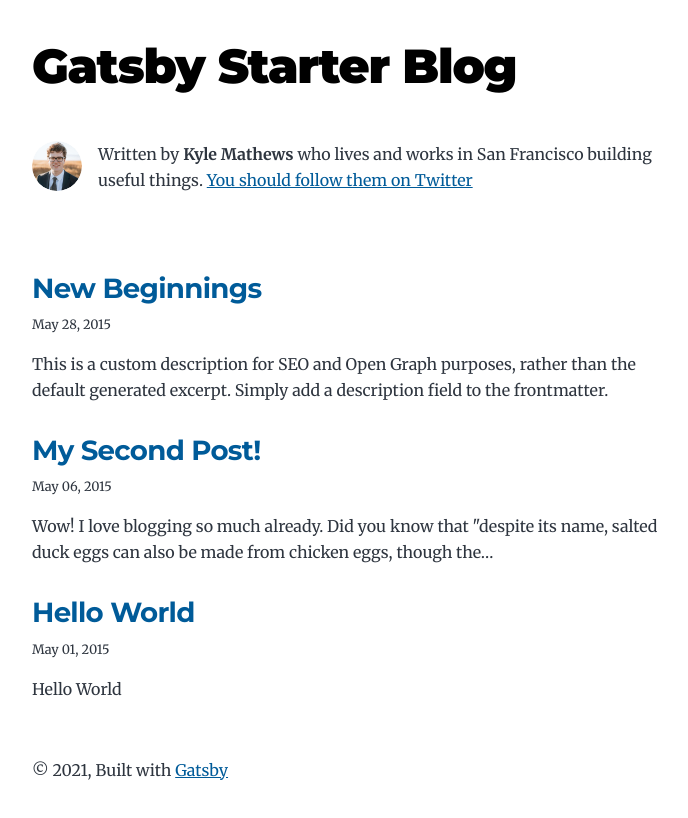
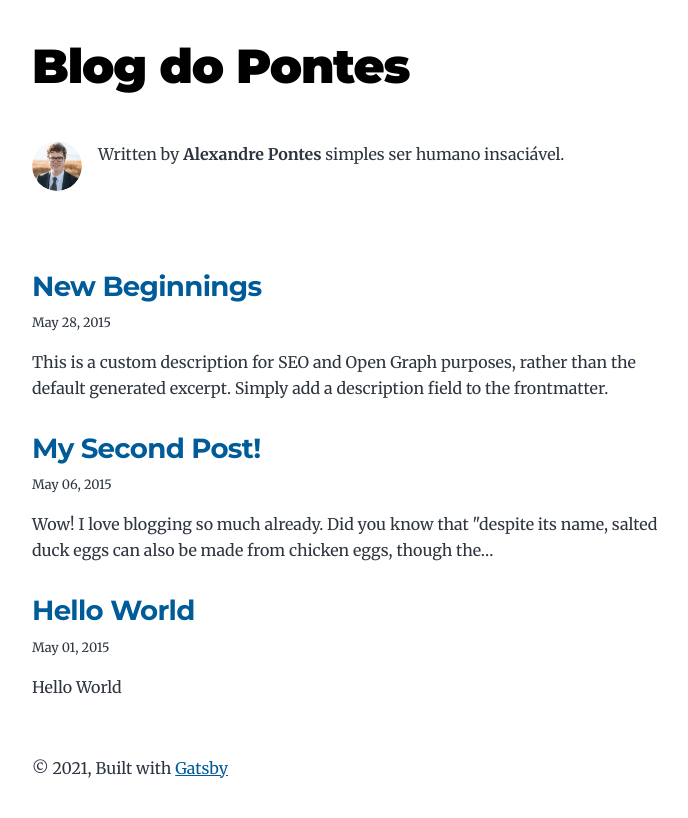
Before and after one commit to apontes77/gatsby-starter-blog-do-pontes, a Gatsby site: page / in a window 1280 px wide. Shown: the whole page, without its empty margins (292-980 px from the left). Built offline with nearby package versions, Linux system fonts and the light colour scheme; Gatsby itself is replaced by a stand-in of ours.

Commit message:
some changes in personal informations

```diff
--- a/gatsby-config.js
+++ b/gatsby-config.js
@@ -1,14 +1,14 @@
 module.exports = {
   siteMetadata: {
-    title: `Gatsby Starter Blog`,
+    title: `Blog do Pontes`,
     author: {
-      name: `Kyle Mathews`,
-      summary: `who lives and works in San Francisco building useful things.`,
+      name: `Alexandre Pontes`,
+      summary: `simples ser humano insaciável.`,
     },
-    description: `A starter blog demonstrating what Gatsby can do.`,
-    siteUrl: `https://gatsby-starter-blog-demo.netlify.app/`,
+    description: `Neste blog simples, pretendo expor coisas que aprendi e que aprendo.`,
+    siteUrl: `https://blog-do-pontes.vercel.app/`,
     social: {
-      twitter: `kylemathews`,
+      linkedin: `https://www.linkedin.com/in/alexandre-pontes-de-queiroz/`,
     },
   },
   plugins: [
@@ -60,8 +60,8 @@ module.exports = {
     {
       resolve: `gatsby-plugin-manifest`,
       options: {
-        name: `Gatsby Starter Blog`,
-        short_name: `GatsbyJS`,
+        name: `Blog do Pontes`,
+        short_name: `Blog do Pontes`,
         start_url: `/`,
         background_color: `#ffffff`,
         theme_color: `#663399`,
--- a/gatsby-node.js
+++ b/gatsby-node.js
@@ -94,7 +94,7 @@ exports.createSchemaCustomization = ({ actions }) => {
     }
 
     type Social {
-      twitter: String
+      linkedin: String
     }
 
     type MarkdownRemark implements Node {
--- a/src/components/bio.js
+++ b/src/components/bio.js
@@ -26,7 +26,7 @@ const Bio = () => {
             summary
           }
           social {
-            twitter
+            linkedin
           }
         }
       }
@@ -55,9 +55,6 @@ const Bio = () => {
         <p>
           Written by <strong>{author.name}</strong> {author?.summary || null}
           {` `}
-          <a href={`https://twitter.com/${social?.twitter || ``}`}>
-            You should follow them on Twitter
-          </a>
         </p>
       )}
     </div>
--- a/src/components/seo.js
+++ b/src/components/seo.js
@@ -19,7 +19,7 @@ const SEO = ({ description, lang, meta, title }) => {
             title
             description
             social {
-              twitter
+              linkedin
             }
           }
         }
@@ -55,19 +55,19 @@ const SEO = ({ description, lang, meta, title }) => {
           content: `website`,
         },
         {
-          name: `twitter:card`,
+          name: `linkedin:card`,
           content: `summary`,
         },
         {
-          name: `twitter:creator`,
-          content: site.siteMetadata?.social?.twitter || ``,
+          name: `linkedin:creator`,
+          content: site.siteMetadata?.social?.linkedin || ``,
         },
         {
-          name: `twitter:title`,
+          name: `linkedin:title`,
           content: title,
         },
         {
-          name: `twitter:description`,
+          name: `linkedin:description`,
           content: metaDescription,
         },
       ].concat(meta)}
```
